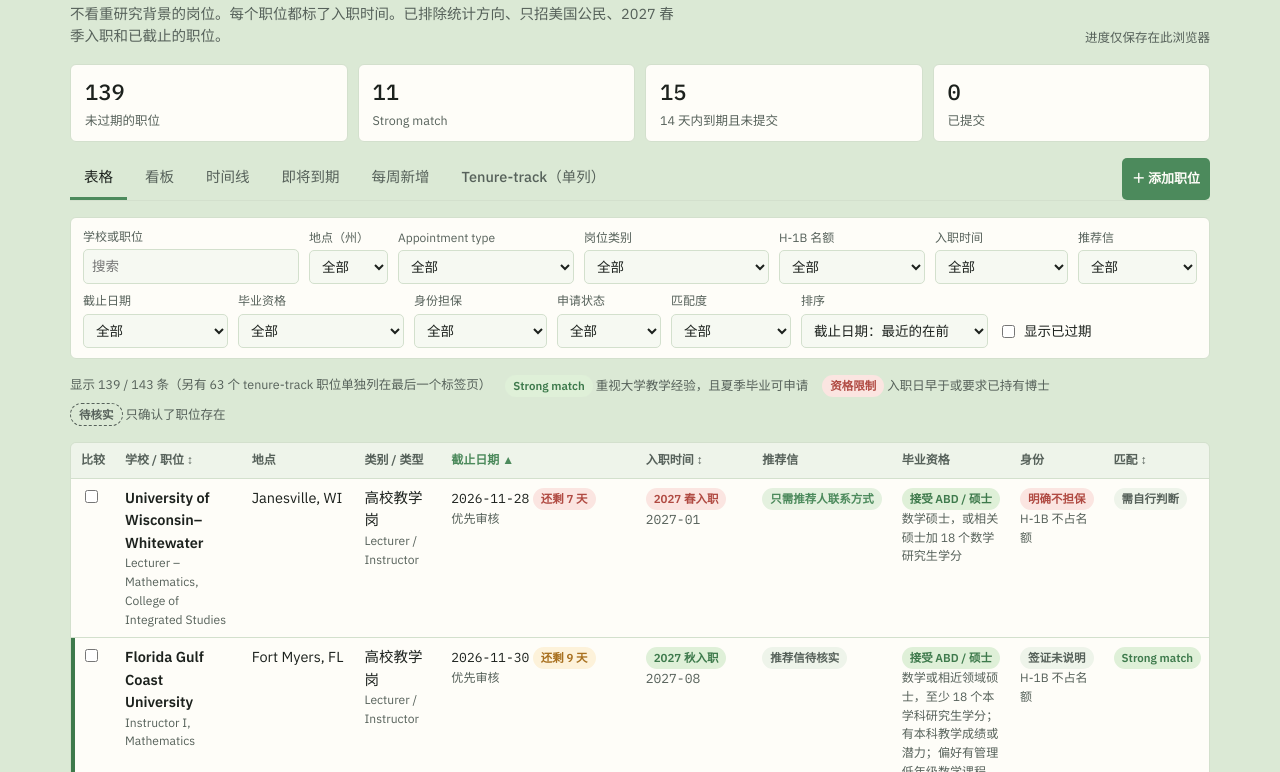
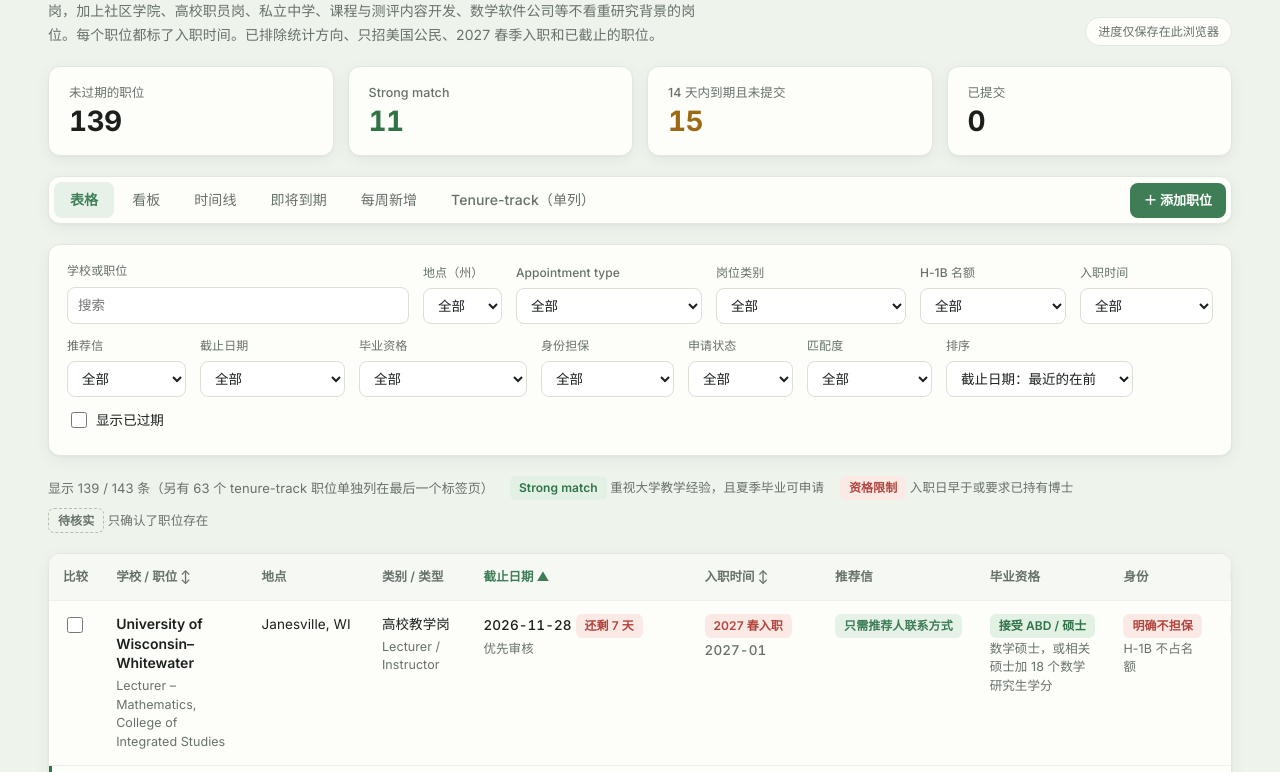
Before and after one commit to TabbyMao/job-tracker, a plain HTML site: page index.html in a window 1280 px wide. Shown: the part 104-876 px from the top of the page. Drawn offline with Linux system fonts and the light colour scheme.

Commit message:
现代化重设计：低色差配色、Inter 无衬线字体、卡片阴影与分段标签
Co-Authored-By: Claude Opus 5.5 <noreply@anthropic.com>
Claude-Session: https://claude.ai/code/session_013D464BgfXf19jJTxACorsk

```diff
--- a/index.html
+++ b/index.html
@@ -6,7 +6,7 @@
 <title>数学教学岗申请追踪器</title>
 <link rel="preconnect" href="https://fonts.googleapis.com">
 <link rel="preconnect" href="https://fonts.gstatic.com" crossorigin>
-<link href="https://fonts.googleapis.com/css2?family=IBM+Plex+Sans:wght@400;500;600&family=IBM+Plex+Mono:wght@400;500&family=Noto+Serif+SC:wght@600;700&display=swap" rel="stylesheet">
+<link href="https://fonts.googleapis.com/css2?family=Inter:wght@400;500;600;700&display=swap" rel="stylesheet">
 <style>
 /* Layout idea: an application ledger. One catalog, five lenses (table, board, timeline, due, new); deadline and eligibility are always the first things the eye meets. */
 :root{
@@ -133,6 +133,78 @@ footer{color:var(--muted);font-size:12.5px;max-width:90ch}
   .dlg dl{grid-template-columns:1fr}
   .tl-row{grid-template-columns:150px 1fr}
 }
+/* ---- Modern theme (overrides) ---- */
+:root{
+  --bg:#eef3ec; --surface:#fdfdfa; --field:#ffffff; --ink:#1b201c; --muted:#66716a; --line:#e2e8de;
+  --accent:#3f7d57; --accent-soft:#e6f1e7;
+  --good:#2f7347; --good-soft:#e3f1e5;
+  --warn:#9a6a14; --warn-soft:#fbf1dc;
+  --bad:#b2463f; --bad-soft:#fbe9e6;
+  --neutral-soft:#f3f6f1;
+  --body:"Inter","PingFang SC","Hiragino Sans GB","Microsoft YaHei","Noto Sans SC",system-ui,-apple-system,"Segoe UI",sans-serif;
+  --display:var(--body); --mono:var(--body);
+  --radius:12px; --radius-sm:8px;
+  --shadow:0 1px 2px rgba(27,45,32,.04),0 4px 16px rgba(27,45,32,.05);
+}
+body{font-size:14px;line-height:1.6;letter-spacing:.005em;-webkit-font-smoothing:antialiased;font-feature-settings:"cv11","ss01";accent-color:var(--accent)}
+.wrap{max-width:1240px;padding:36px 28px 110px;gap:20px}
+header{align-items:flex-end;gap:12px 24px}
+header h1{font-size:28px;font-weight:700;letter-spacing:-.01em;margin:0 0 8px}
+header p{font-size:14px;line-height:1.7;max-width:76ch}
+#saveState{font-size:12px;background:var(--surface);border:1px solid var(--line);padding:4px 12px;border-radius:999px}
+.stats{gap:14px}
+.stat{border:1px solid var(--line);border-radius:var(--radius);padding:16px 20px;box-shadow:var(--shadow);display:flex;flex-direction:column-reverse;gap:2px}
+.stat b{font-size:28px;font-weight:650;letter-spacing:-.02em;line-height:1.2}
+.stat span{font-size:12.5px;font-weight:500}
+.stat:nth-child(2) b{color:var(--good)}
+.stat:nth-child(3) b{color:var(--warn)}
+nav.tabs{border:1px solid var(--line);background:var(--surface);border-radius:var(--radius);padding:5px;gap:2px;align-items:center;box-shadow:var(--shadow)}
+nav.tabs a{border:0;border-radius:var(--radius-sm);padding:7px 16px;font-size:14px;color:var(--muted);transition:background .15s,color .15s}
+nav.tabs a:hover{background:var(--neutral-soft);color:var(--ink)}
+nav.tabs a.on{background:var(--accent-soft);color:var(--accent);font-weight:600}
+.btn{border-radius:var(--radius-sm);padding:8px 16px;font-weight:600;color:#fff;transition:filter .15s}
+.btn:hover{filter:brightness(1.07)}
+.btn.sm{padding:7px 14px;font-size:13px}
+.btn.ghost{background:var(--surface);color:var(--accent);border:1px solid var(--line)}
+.filters{border-radius:var(--radius);padding:16px 18px;gap:12px 14px;box-shadow:var(--shadow)}
+.field{gap:6px;font-size:12px;font-weight:500}
+input[type=search],input[type=text],input[type=date],input[type=url],select,textarea{font-size:13.5px;border:1px solid #d9e1d5;border-radius:var(--radius-sm);padding:7px 10px;min-height:36px;transition:border-color .15s,box-shadow .15s}
+select{padding-right:6px;cursor:pointer}
+input:hover,select:hover,textarea:hover{border-color:#c3cfbf}
+input:focus,select:focus,textarea:focus{outline:none;border-color:var(--accent);box-shadow:0 0 0 3px rgba(63,125,87,.15)}
+input[type=checkbox]{width:16px;height:16px;cursor:pointer}
+label.check{font-size:13.5px;padding-bottom:8px}
+#count{font-size:13px}
+.legend{font-size:12.5px;gap:8px 16px;align-items:center}
+.pill{font-size:12px;font-weight:600;padding:3px 9px;border-radius:6px;line-height:1.45}
+.pill.unv{border:1px dashed #b5c0b0}
+.tablebox{border-radius:var(--radius);box-shadow:var(--shadow)}
+th,td{padding:13px 14px;border-bottom:1px solid #edf1ea}
+td{font-size:13.5px}
+th{font-size:12.5px;font-weight:600;background:#f6f8f4;position:sticky;top:0;z-index:1}
+.sortbtn{font-weight:600}
+tbody tr{transition:background .12s}
+tbody tr:hover td{background:#f7faf5}
+tr.strongrow td:first-child{box-shadow:inset 3px 0 0 var(--good)}
+td .t{font-size:14px;font-weight:600;line-height:1.4}
+td small{font-size:12.5px;margin-top:2px;line-height:1.5}
+.mono{font-size:13.5px;font-weight:500}
+.col{border-radius:var(--radius);padding:10px;background:#e7eee4}
+.col h3{font-size:13.5px;padding:2px 4px}
+.card{border-radius:10px;padding:12px 14px;box-shadow:0 1px 2px rgba(27,45,32,.05);gap:6px}
+.card.strong{border-left:3px solid var(--good)}
+.tl,.item,.empty{border-radius:var(--radius);box-shadow:var(--shadow)}
+.tl{padding:16px 18px}
+.item{padding:14px 18px}
+.item.strong{border-left:3px solid var(--good)}
+h2.sec{font-size:17px;font-weight:650;margin:14px 0 4px}
+dialog{border-radius:16px;border:0;box-shadow:0 24px 64px rgba(20,35,25,.22)}
+dialog::backdrop{background:rgba(20,35,25,.35);backdrop-filter:blur(2px)}
+.dlg{padding:24px 26px;gap:14px}
+.dlg h2{font-size:21px;font-weight:700}
+#cmpbar{box-shadow:0 -4px 20px rgba(27,45,32,.08)}
+footer{font-size:12.5px;line-height:1.7}
+@media (max-width:700px){ .wrap{padding:22px 14px 100px} header h1{font-size:23px} nav.tabs{overflow-x:auto;flex-wrap:nowrap} }
 </style>
 </head>
 <body>
```
